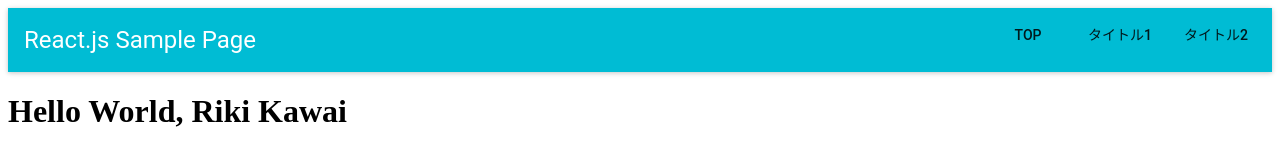
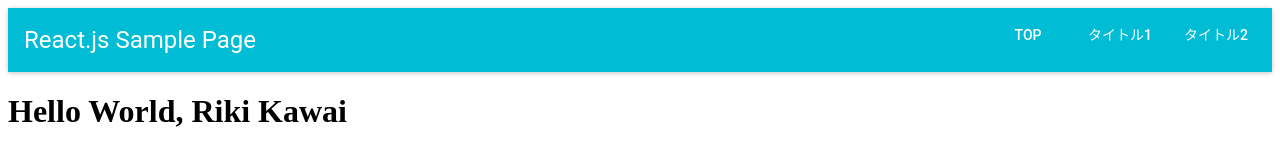
Before and after one commit to Remicck/react_boilerplate, a React app: page / in a window 1280 px wide. Shown: the top 160 px of the page. Built offline with nearby package versions, Linux system fonts and the light colour scheme.

Commit message:
modified: change link color, black to white

```diff
--- a/src/components/linklist.jsx
+++ b/src/components/linklist.jsx
@@ -3,6 +3,10 @@ import React from 'react';
 import { Link } from 'react-router-dom';
 // material-ui
 import FlatButton from 'material-ui/FlatButton';
+
+const style = {
+  color: 'white',
+};
 
 /*
   これはfunctional Componentと言って、state管理の必要が無い場合に使うコンポーネントです。
@@ -10,9 +14,9 @@ import FlatButton from 'material-ui/FlatButton';
 function LinkList() {
   return (
     <div>
-      <FlatButton label="Top" containerElement={<Link to="/" />} />
-      <FlatButton label="タイトル1" containerElement={<Link to="/title1" />} />
-      <FlatButton label="タイトル2" containerElement={<Link to="/title2" />} />
+      <FlatButton label="Top" labelStyle={style}containerElement={<Link to="/" />} />
+      <FlatButton label="タイトル1" labelStyle={style}containerElement={<Link to="/title1" />} />
+      <FlatButton label="タイトル2" labelStyle={style}containerElement={<Link to="/title2" />} />
     </div>
   );
 }
```
